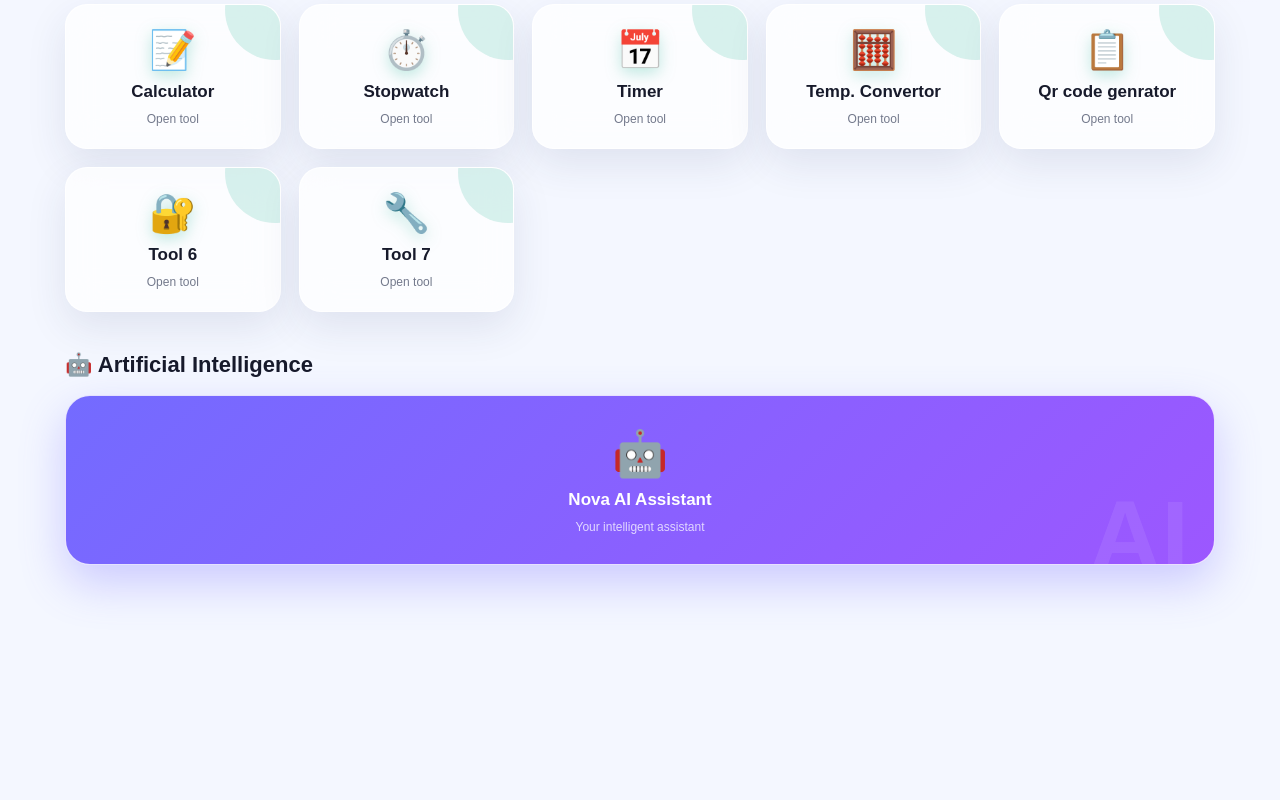
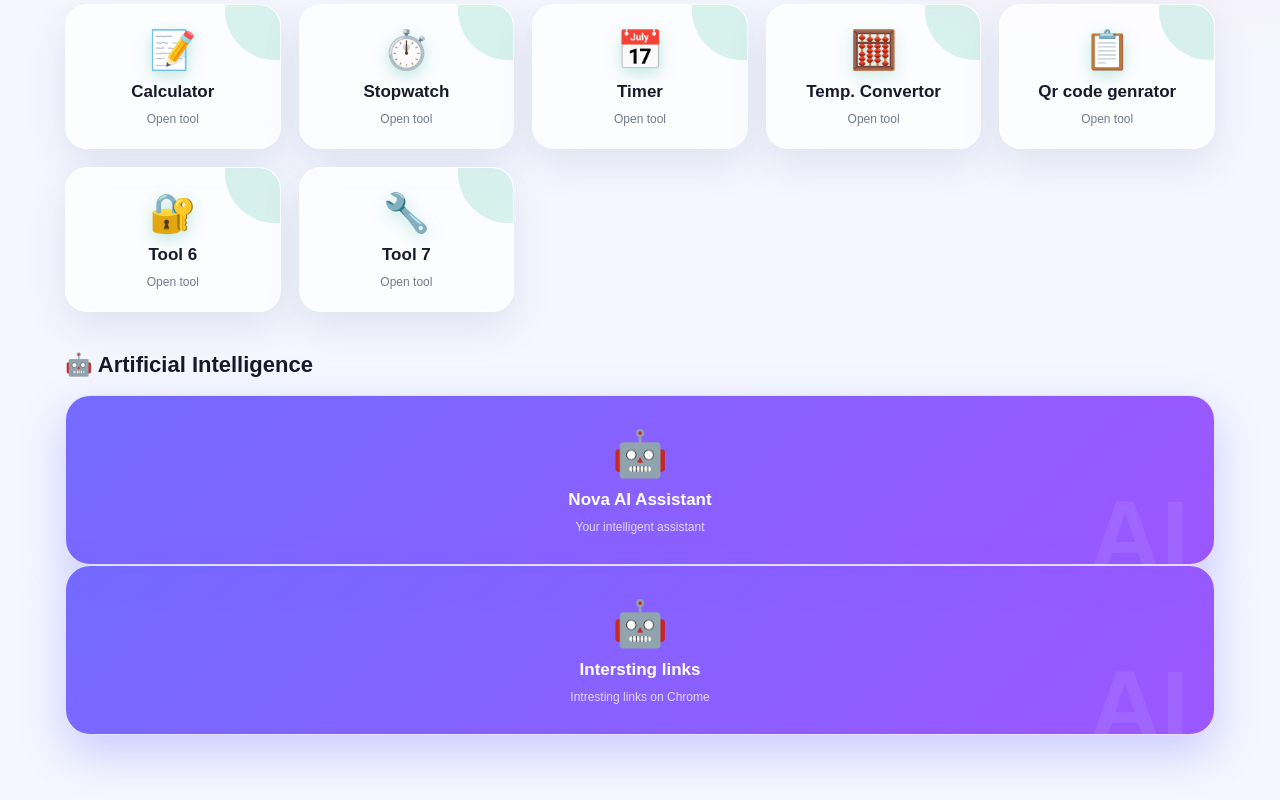
Before and after one commit to Dhairya484/Galaxyforte4, a website: page index.html in a window 1280 px wide. Shown: the part 735-1535 px from the top of the page. Before the commit the page ends 1365 px from the top, so only its background shows below. Drawn offline with Linux system fonts and the light colour scheme.

Commit message:
Update index.html

```diff
--- a/index.html
+++ b/index.html
@@ -561,6 +561,19 @@ section {
 
 </a>
 
+<a class="button ai-card searchable"
+   href="https://galaxyintrest.onrender.com">
+
+    <div class="icon">🤖</div>
+
+    <div class="name">Intersting links</div>
+
+    <div class="desc">
+        Intresting links on Chrome
+    </div>
+
+</a>
+
 </section>
 
 
```
